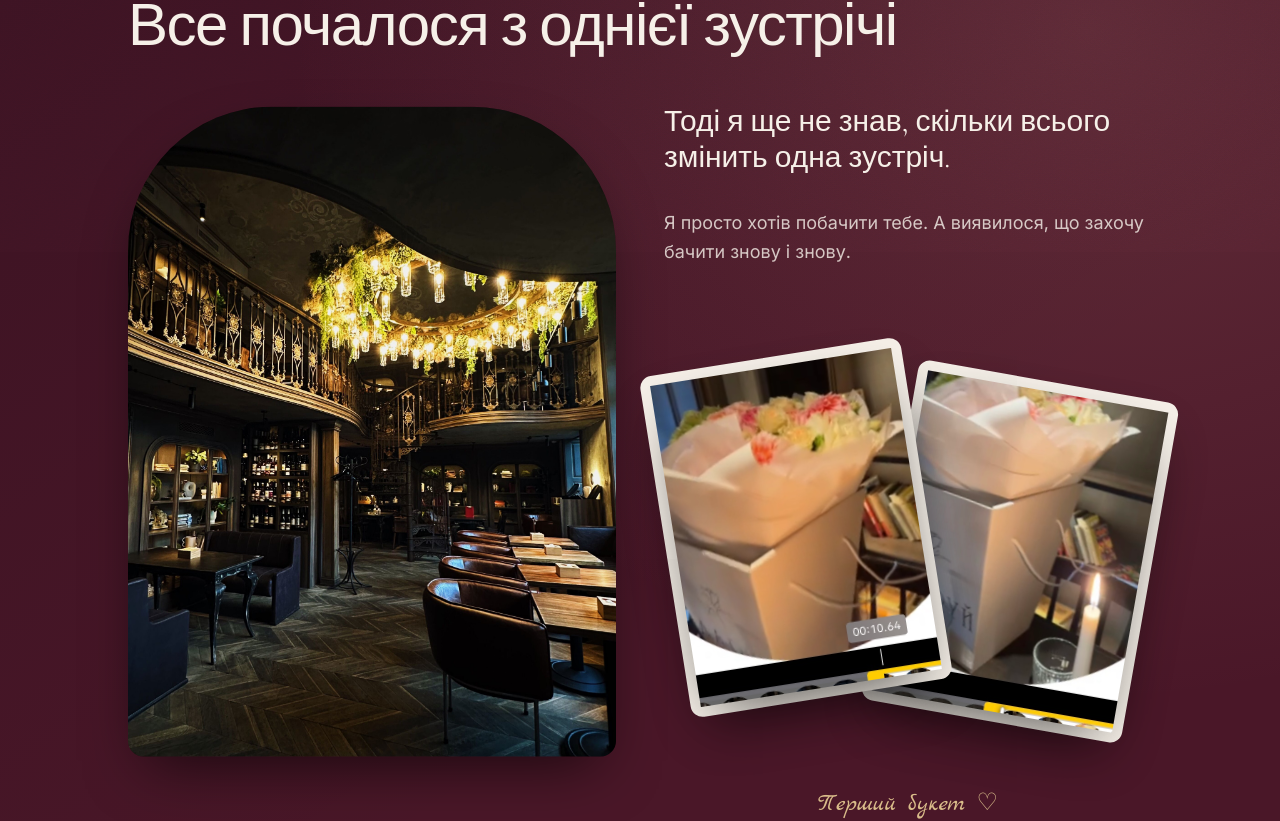
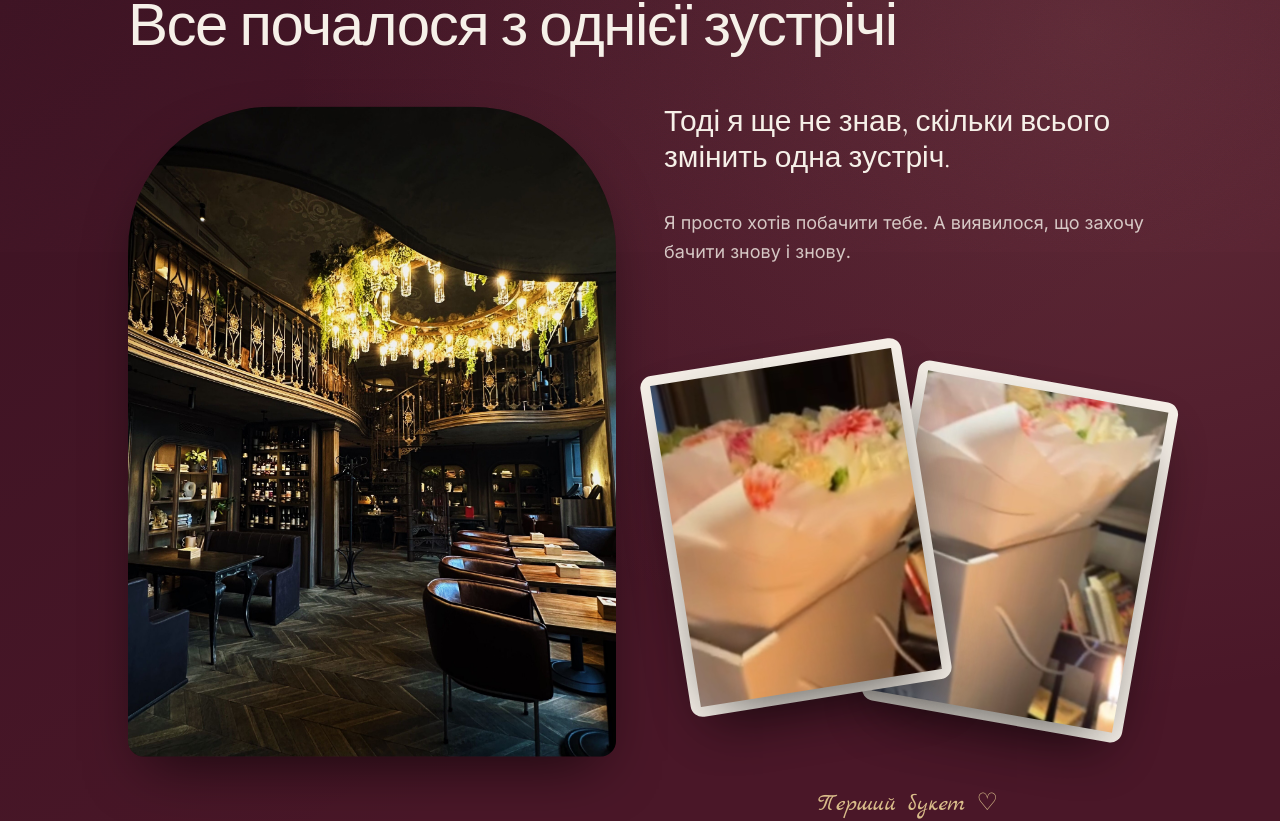
Before and after one commit to radatyt2025/nastya-story, a Next.js app: page / in a window 1280 px wide. Shown: the part 972-1793 px from the top of the page. Built offline with nearby package versions, Linux system fonts and the light colour scheme.

Commit message:
Crop first-bouquet video screenshot UI from both photo cards and full-screen view

```diff
--- a/components/Story.tsx
+++ b/components/Story.tsx
@@ -7,7 +7,7 @@ import { P } from '@/lib/photos';
 
 const ease = [0.22, 1, 0.36, 1] as const;
 const crop: Record<string, string> = {
-  bq1: '50% 67%', bq2: '50% 67%', bereal: '50% 62%',
+  bq1: '50% 50%', bq2: '50% 50%', bereal: '50% 62%',
   roses: '50% 75%', real2: '50% 48%'
 };
 const Open = createContext<(k: string) => void>(() => {});
@@ -22,7 +22,7 @@ function Ph({ k, cls = '', ratio, pos = 'center', rot = 0, priority = false, siz
       viewport={{ once: true, margin: '-8%' }} transition={{ duration: 1.3, ease }}
       style={{ aspectRatio: ratio ?? `${p.w}/${p.h}` }}
       className={`relative block w-full overflow-hidden bg-black/30 shadow-[0_24px_60px_-20px_rgba(0,0,0,.7)] ${cls}`}>
-      <Image src={`/photos/${p.f}`} alt={p.alt} fill sizes={sizes} priority={priority} className="object-cover" style={{ objectPosition: crop[k] ?? pos, transform: ['bq1','bq2','roses'].includes(k) ? 'scale(1.5)' : crop[k] ? 'scale(1.24)' : undefined }} />
+      <Image src={`/photos/${p.f}`} alt={p.alt} fill sizes={sizes} priority={priority} className="object-cover" style={{ objectPosition: crop[k] ?? pos, transform: ['bq1','bq2'].includes(k) ? 'scale(2.15)' : k === 'roses' ? 'scale(1.5)' : crop[k] ? 'scale(1.24)' : undefined }} />
     </motion.button>
   );
 }
@@ -52,7 +52,7 @@ function Lightbox({ k, onClose }: { k: string | null; onClose: () => void }) {
         <div className="relative mx-auto h-full w-full max-w-3xl overflow-hidden">
           <Image src={`/photos/${P[k].f}`} alt={P[k].alt} fill sizes="100vw"
             className={['bq1','bq2','roses'].includes(k) ? 'object-cover' : 'object-contain'}
-            style={['bq1','bq2','roses'].includes(k) ? {objectPosition:crop[k],transform:'scale(1.5)'} : undefined}/>
+            style={['bq1','bq2','roses'].includes(k) ? {objectPosition:crop[k],transform:['bq1','bq2'].includes(k)?'scale(2.15)':'scale(1.5)'} : undefined}/>
         </div>
         <button aria-label="Закрити" onClick={onClose} className="absolute right-4 top-[max(1rem,env(safe-area-inset-top))] grid h-12 w-12 place-items-center rounded-full bg-night/70 text-2xl text-ivory ring-1 ring-gold/40">×</button>
       </motion.div>)}
```
